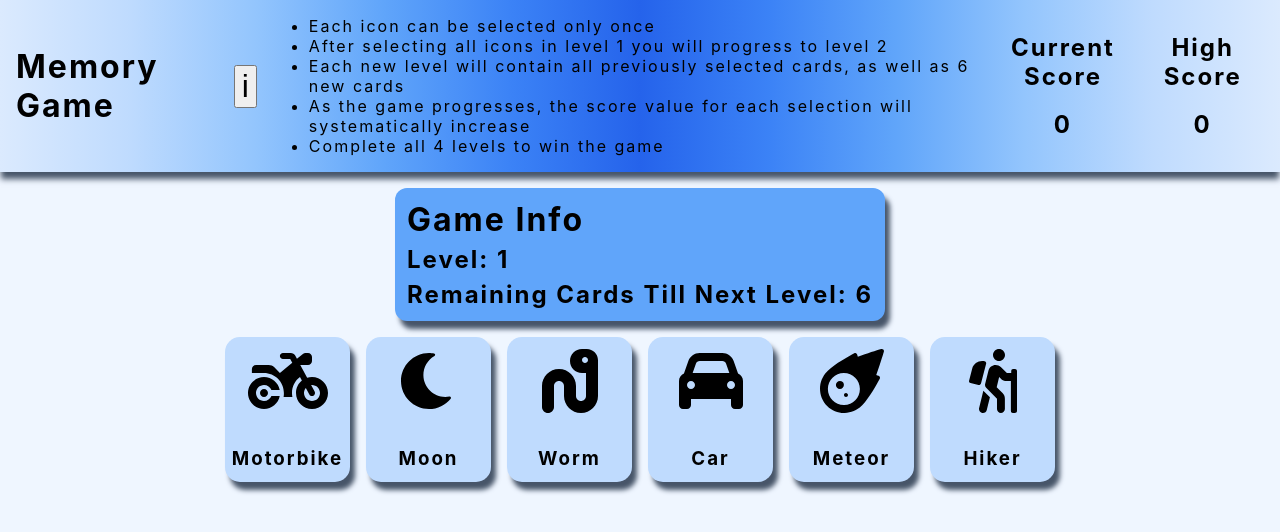
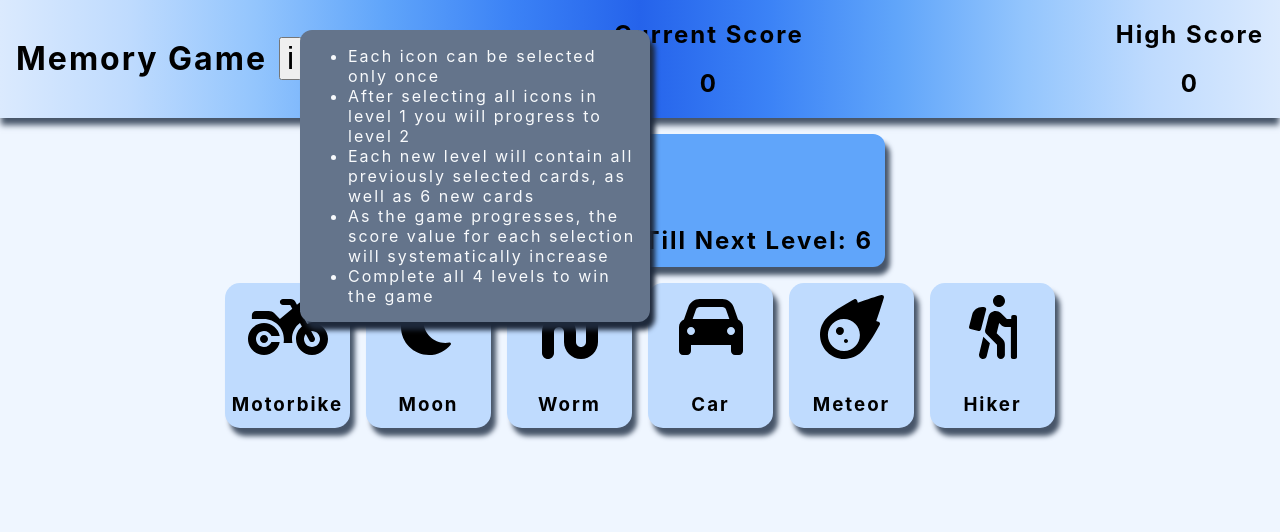
Before and after one commit to EmbryonicDev/memory-cards, a React (Create React App) app: page / in a window 1280 px wide. Shown: the top 532 px of the page. Built offline with nearby package versions, Linux system fonts and the light colour scheme; a web font is replaced by a local one.

Commit message:
Style instructions

```diff
--- a/src/index.css
+++ b/src/index.css
@@ -31,7 +31,21 @@ code {
   align-items: center;
   padding: 0 16px;
   background-image: linear-gradient(to right, #dbeafe, #bfdbfe, #93c5fd, #60a5fa, #3b82f6, #2563eb, #3b82f6, #60a5fa, #93c5fd, #bfdbfe, #dbeafe);
-  box-shadow: 0 8px 6px -1px #475569
+  box-shadow: 0 8px 6px -1px #475569;
+  position: relative;
+}
+
+.instructions {
+  position: fixed;
+  width: 350px;
+  left: 300px;
+  top: 30px;
+  background: #64748b;
+  color: #f8fafc;
+  border-radius: 12px;
+  box-shadow: 5px 8px 5px #1e293b;
+  padding: 0 8px;
+
 }
 
 .textInfo {
```
